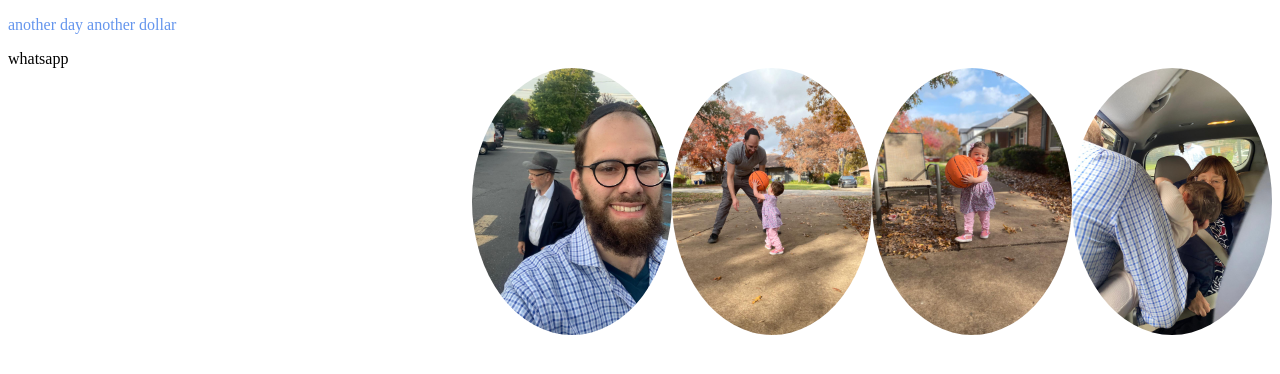
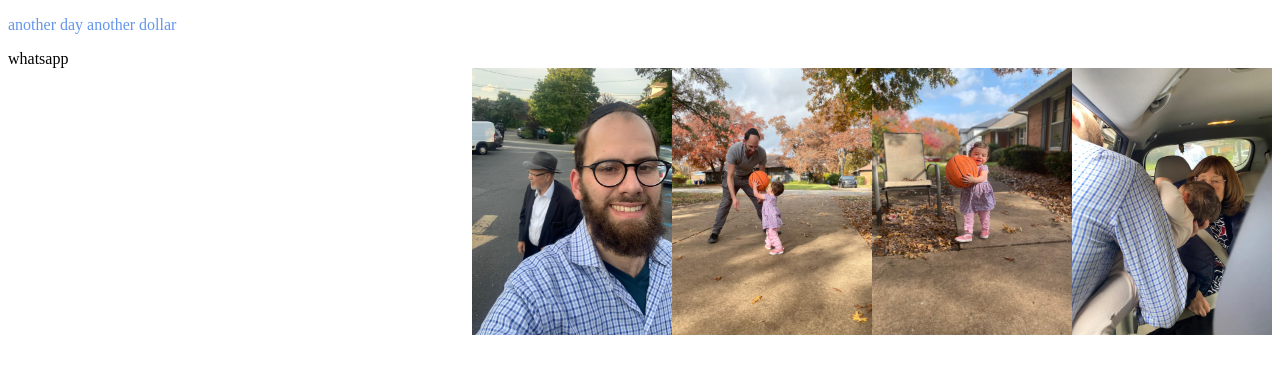
Before and after one commit to DFWYitz/monday-drill, a plain HTML site: page index.html in a window 1280 px wide. Drawn offline with Linux system fonts and the light colour scheme.

Commit message:
changed image shape

```diff
--- a/style.css
+++ b/style.css
@@ -1,4 +1,4 @@
 p{color: cornflowerblue;}
 
 .four-photos{display: flex; justify-content: flex-end; }
-img{max-width:200px; border-radius: 50%;}
+img{max-width:200px;}
```
